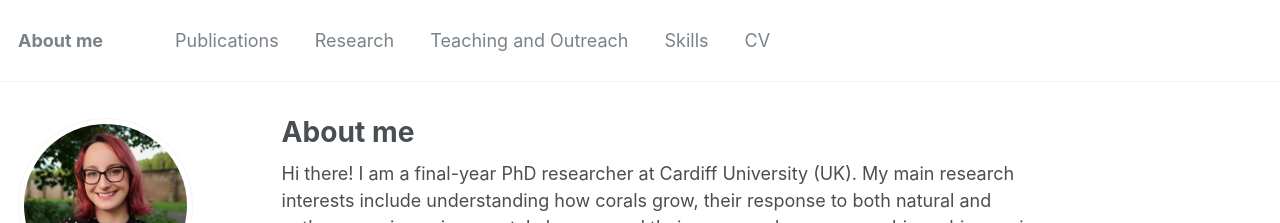
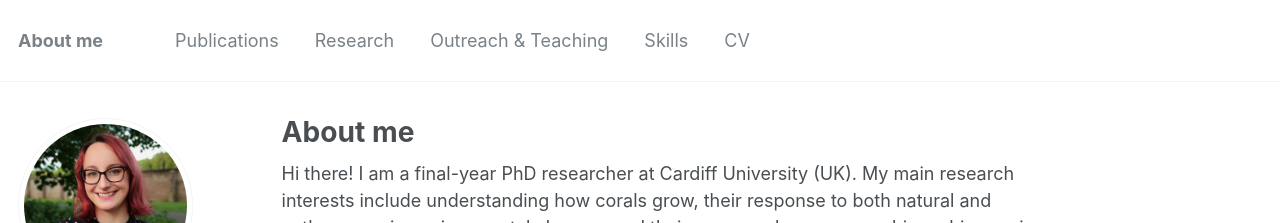
Before and after one commit to anasamperiz/anasamperiz.github.io, a Jekyll site: the page built from _pages/about.md, in a window 1280 px wide. Shown: the top 223 px of the page. Built offline with Jekyll 4.4.1, drawn with Linux system fonts in a browser that asks for light colours; some web fonts are replaced.

Commit message:
Update navigation.yml

```diff
--- a/_data/navigation.yml
+++ b/_data/navigation.yml
@@ -7,7 +7,7 @@ main:
   - title: "Research"
     url: /research/
 
-  - title: "Teaching and Outreach"
+  - title: "Outreach & Teaching"
     url: /teaching/
 
   - title: "Skills"
```
